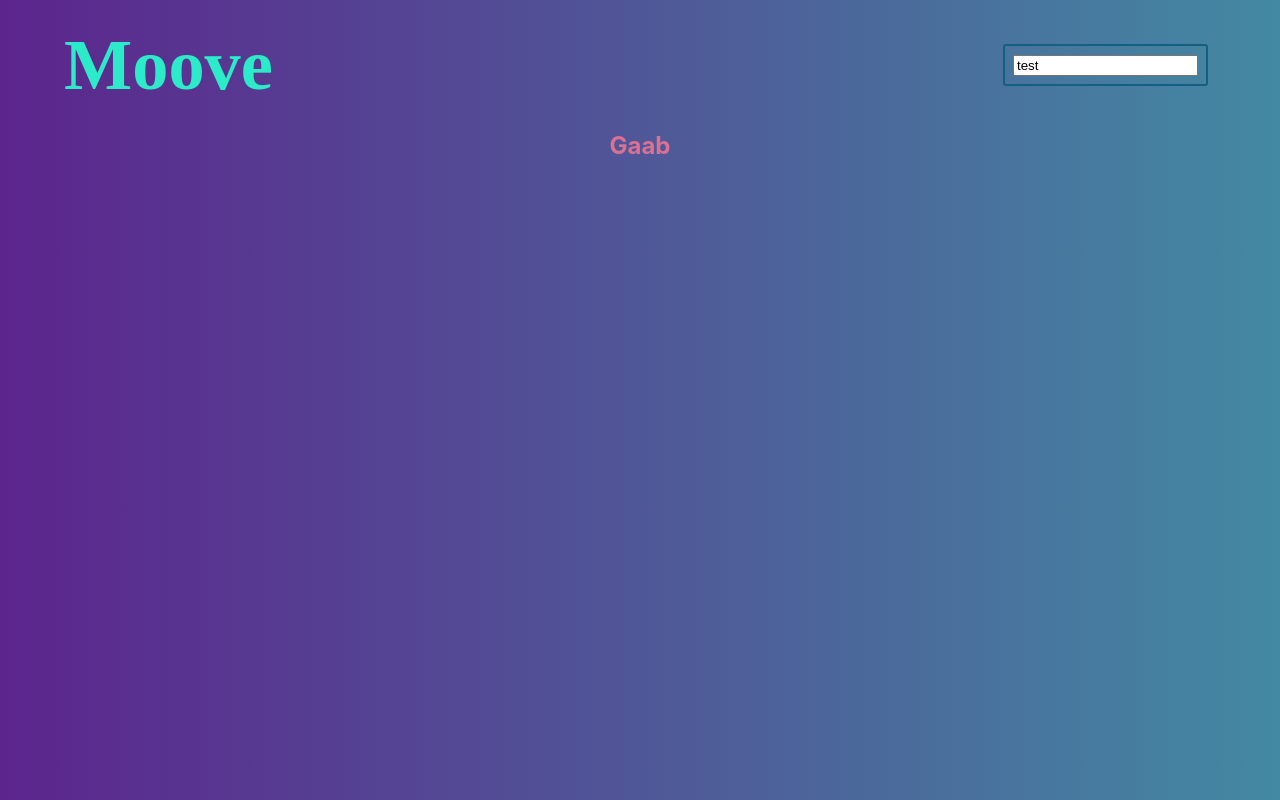
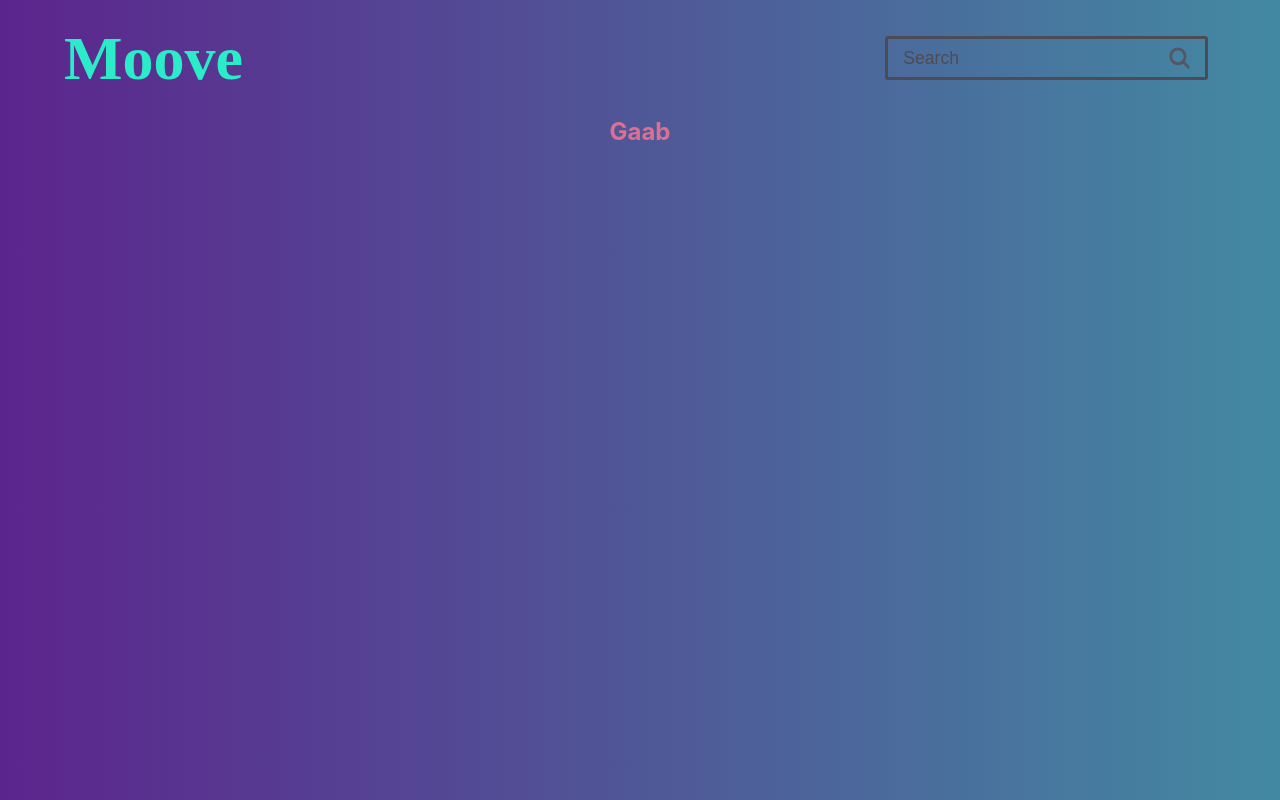
Before and after one commit to Gabsplat/Portfolio-ReactMovies, a React (Create React App) app: page / in a window 1280 px wide. Built offline with nearby package versions, Linux system fonts and the light colour scheme.

Commit message:
Added search bar input feedback (not functionality)

```diff
--- a/src/App.js
+++ b/src/App.js
@@ -1,21 +1,25 @@
 import React, { useState } from 'react';
 
+
+// EXTERNAL IMPORTS
 import{
   BrowserRouter as Router,
   Switch,
   Route,
   Link
 } from 'react-router-dom';
+import styled from 'styled-components'
 
+
+// PÁGINAS
 import Home from "./pages/home";
 
+
+// COMPONENTES
 import SearchBar from './components/SearchBar';
 
-import styled from 'styled-components'
+// ASSETS
 import logo from './assets/images/logo.svg'
-
-
-
 
 
 function App() {
@@ -30,7 +34,7 @@ function App() {
   `
 
   const Logo = styled.img`
-        width: 14em;
+        width: 12em;
   `
 
   const Navbar = styled.div`
@@ -41,19 +45,19 @@ function App() {
   `
 
   return(
-    <BackgroundWrapper>
+    <Router>
+      <BackgroundWrapper>
         <Navbar>
           <Logo src={logo}/>
-          <SearchBar />
+          <SearchBar key="searchBar"/>
         </Navbar>
-        <Router>
-          <Route>
+        <Switch>
+          <Route path="/">
             <Home/>
           </Route>
-          {/* <Route>
-          </Route> */}
-        </Router>
-    </BackgroundWrapper>
+        </Switch>
+      </BackgroundWrapper>
+    </Router>
   );
 }
 
--- a/src/assets/styles/1sd.css
+++ /dev/null
@@ -1 +0,0 @@
-rgb(68, 133, 161)
--- /dev/null
+++ b/src/assets/styles/main.css
@@ -0,0 +1,5 @@
+@import url('https://fonts.googleapis.com/css2?family=Nunito:wght@400;600;700;800&display=swap');
+*{
+    font-family: 'Nunito', sans-serif;
+
+}
--- a/src/components/SearchBar.js
+++ b/src/components/SearchBar.js
@@ -1,21 +1,62 @@
-import React from 'react'
+import React, { useState } from 'react'
 
 import styled from 'styled-components'
 
+import searchIconSvg from '../assets/images/searchIcon.svg'
+
+
+const SearchBody = styled.div`
+    padding: 0.4em 0.8em;
+    margin: 0.5em;
+    background: transparent;
+    border: .2em solid  #4D4B55;
+    border-radius: 3px;
+
+    width: 28%;
+
+    display: flex;
+
+    box-sizing: border-box;
+`
+
+const Input = styled.input`
+    display: flex;
+    background: transparent;
+
+    color: #ebebeb;
+
+    &::placeholder{
+        color: #4D4B55;
+    }
+
+    font-size: 1.1em;
+    font-weight: 400;
+
+    flex: 1;
+    width: 100%;
+    border: none;
+    outline: none;
+`
+
+const SearchIcon = styled.img`
+    color: #565664;
+    width: 1.6em;
+`
+
 function SearchBar() {
 
-    const Input = styled.div`
-        padding: 0.5em;
-        margin: 0.5em;
-        background: transparent;
-        border: 2px solid  rgb(21, 96, 128);
-        border-radius: 3px;
-    `
+    const [inputValue, setInputValue] = useState("");
+
+    const changeInputValue = (e) => {
+        setInputValue(e.target.value)
+
+    }
 
     return (
-        <Input>
-            <input type="text" value="test" placeholder="test"/>
-        </Input>
+        <SearchBody>
+            <Input type="text" key="searchBar2" value={inputValue} placeholder="Search" onChange={changeInputValue} />
+            <SearchIcon src={searchIconSvg}/>
+        </SearchBody>
     )
 }
 
```
Also changed, not shown: src/assets/images/searchIcon.svg (added).
